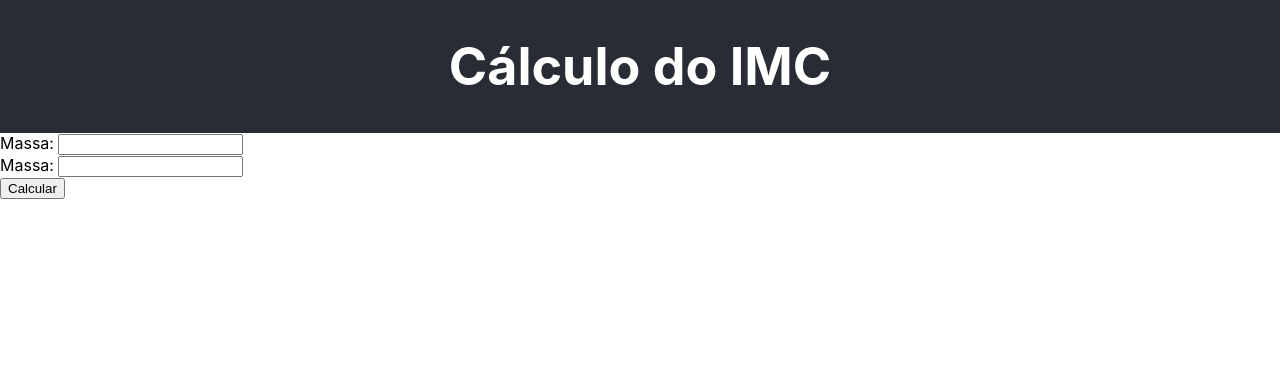
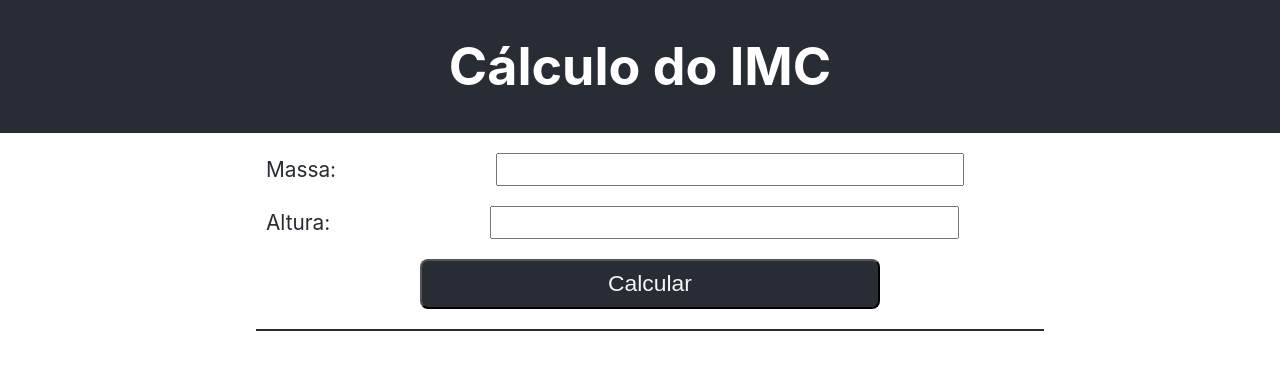
Before and after one commit to orivaldosantana/app_imc_react, a React (Create React App) app: page / in a window 1280 px wide. Shown: the top 370 px of the page. Built offline with nearby package versions, Linux system fonts and the light colour scheme.

Commit message:
ajuste no evento submit e css do form

```diff
--- /dev/null
+++ b/src/components/Form.css
@@ -0,0 +1,27 @@
+.Form {
+    padding: 10px;
+    margin-left: 20%;
+    color: #282c34;
+    font-size: 1.3em;
+    border-color: #282c34;
+    border-bottom: 2px solid;
+    width: 60%;
+
+}
+
+input {
+    margin: 10px;
+    width: 60%;
+    margin-left: 20%;
+    font-size: 1.1em;
+
+}
+
+.BtnSubmit input{
+    background-color: #282c34;
+    color: whitesmoke;
+    margin-left: 20%;
+    height: 50px;
+    border-radius: 8px;
+
+}
--- a/src/components/Form.js
+++ b/src/components/Form.js
@@ -1,4 +1,6 @@
 import React, { Component } from "react";
+
+import './Form.css'
 
 class IMCForm extends Component {
     constructor(props){
@@ -6,29 +8,44 @@ class IMCForm extends Component {
         this.state = {mass: '', hight: ''};
 
         this.handleChangeMass = this.handleChangeMass.bind(this);
+        this.handleChangeHight = this.handleChangeHight.bind(this);
+        this.handleSubmit = this.handleSubmit.bind(this);
     }
 
     handleChangeMass(event){
+        this.setState( {mass: event.target.value} );
+        //console.log(event.target.value)
+    }
 
-        this.setState( {mass: event.target.value} );
-        console.log(event.target.value)
+    handleChangeHight(event){
+        this.setState({hight: event.target.value});
+    }
+
+    handleSubmit(event){
+        event.preventDefault();
+        const inMass = this.state.mass;
+        const inHight = this.state.hight;
+        console.log("Dados do form:\n Massa: "+inMass+"\n Altura: "+inHight);
+
     }
 
     render(){
         return(
-            <form>
+            <div className="Form">
+                <form onSubmit={this.handleSubmit}>
                     <div>
                         <label>Massa: </label>
                         <input type="number" id="massa" onChange={this.handleChangeMass} />
                     </div>
                     <div>
-                    <label>Massa: </label>
-                    <input type="number" id="massa" />
+                        <label>Altura: </label>
+                        <input type="number" id="altura" onChange={this.handleChangeHight}/>
                     </div>
-                <div>
+                    <div className="BtnSubmit">
                         <input type="submit" value="Calcular" />
                     </div>
                 </form>
+            </div>
         )
     };
 }
```
Lines whose indentation alone changed are shown as unchanged.
